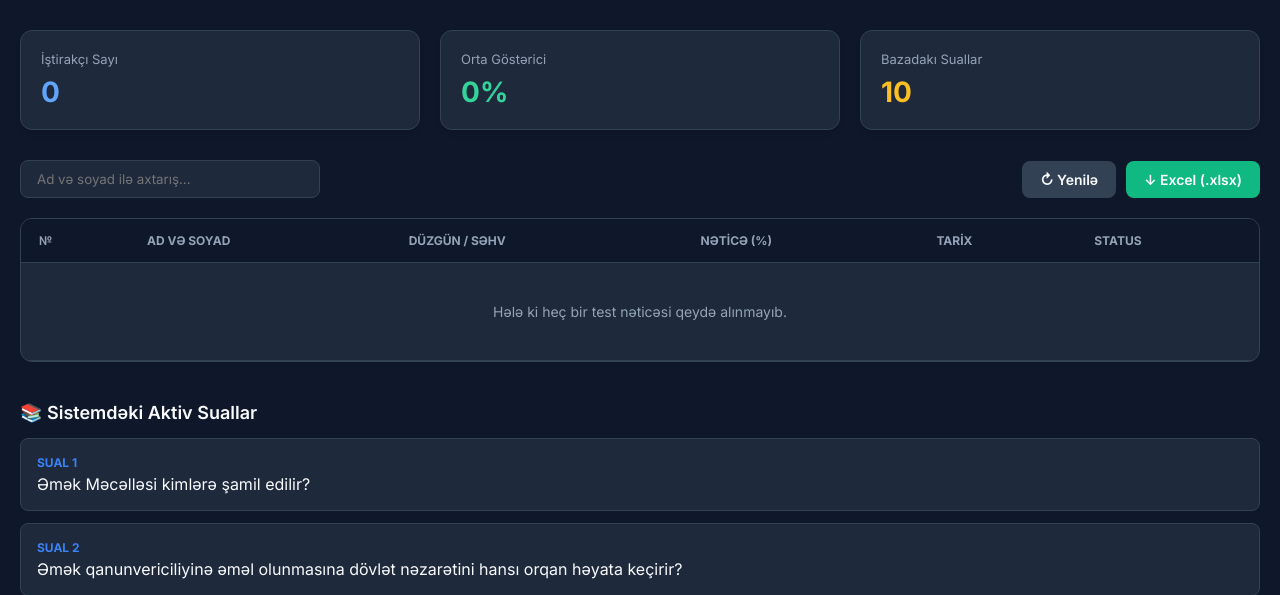
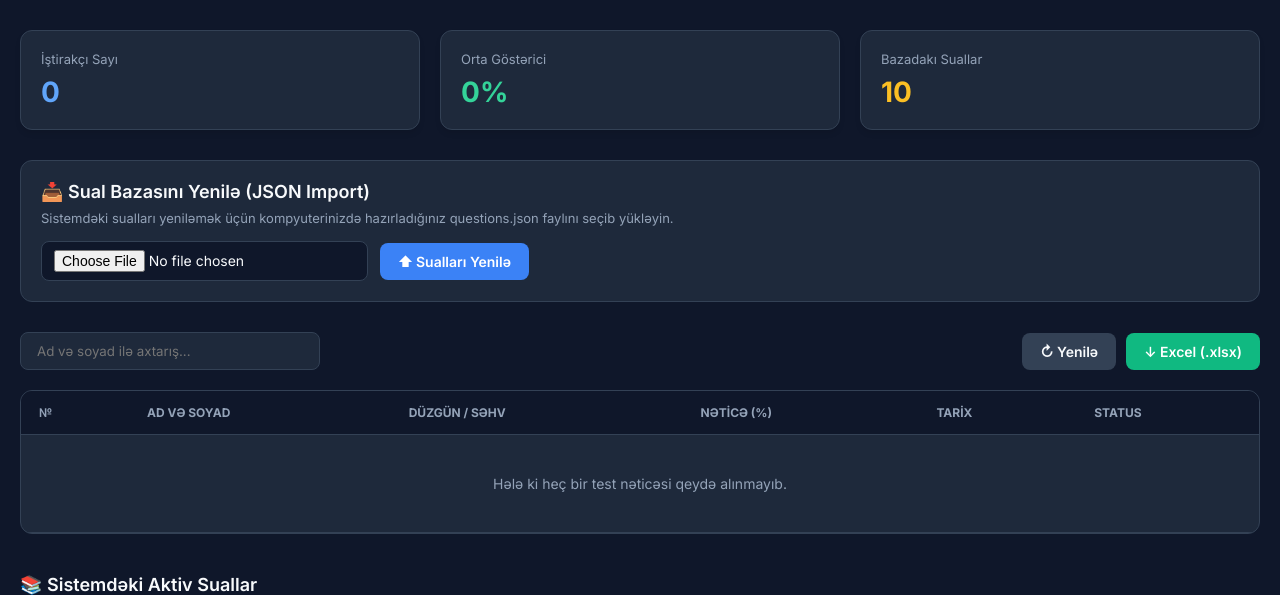
Before and after one commit to parvizmammadoglu1-eng/emek-test, a Flask app: page /admin in a window 1280 px wide. Shown: the part 70-665 px from the top of the page. Run offline with Flask 3, Linux system fonts and the light colour scheme; the visitor is signed in with stand-in values (Sample User, id 1).

Commit message:
Update admin.html

```diff
--- a/templates/admin.html
+++ b/templates/admin.html
@@ -144,12 +144,35 @@
             display: inline-flex;
             align-items: center;
             gap: 6px;
+            transition: background 0.2s;
         }
 
         .btn-export { background: var(--success); color: white; }
         .btn-export:hover { background: #059669; }
         .btn-refresh { background: var(--border); color: var(--text-main); }
         .btn-refresh:hover { background: #475569; }
+        .btn-import { background: var(--accent); color: white; }
+        .btn-import:hover { background: #2563eb; }
+
+        /* Import Box Style */
+        .import-card {
+            background: var(--card-bg);
+            border: 1px solid var(--border);
+            border-radius: 12px;
+            padding: 20px;
+            margin-bottom: 30px;
+        }
+
+        .file-input {
+            background: var(--bg);
+            border: 1px solid var(--border);
+            color: var(--text-main);
+            padding: 8px 12px;
+            border-radius: 8px;
+            font-size: 14px;
+            outline: none;
+            cursor: pointer;
+        }
 
         /* Table */
         .table-card {
@@ -279,6 +302,20 @@
         </div>
     </div>
 
+    <!-- Sual Bazasını Yeniləmə / Import Bölməsi -->
+    <div class="import-card">
+        <div class="section-title" style="margin-bottom: 8px;">📥 Sual Bazasını Yenilə (JSON Import)</div>
+        <p style="color: var(--text-sub); font-size: 13px; margin-bottom: 15px;">
+            Sistemdəki sualları yeniləmək üçün kompyuterinizdə hazırladığınız <code>questions.json</code> faylını seçib yükləyin.
+        </p>
+        <form action="{{ url_for('import_questions') }}" method="POST" enctype="multipart/form-data" style="display: flex; gap: 12px; align-items: center; flex-wrap: wrap;">
+            <input type="file" name="questions_file" accept=".json" required class="file-input">
+            <button type="submit" class="btn btn-import">
+                ⬆ Sualları Yenilə
+            </button>
+        </form>
+    </div>
+
     <!-- Nəticələr Bölməsi -->
     <div class="controls-bar">
         <input type="text" id="searchInput" class="search-input" placeholder="Ad və soyad ilə axtarış..." onkeyup="filterTable()">
```
